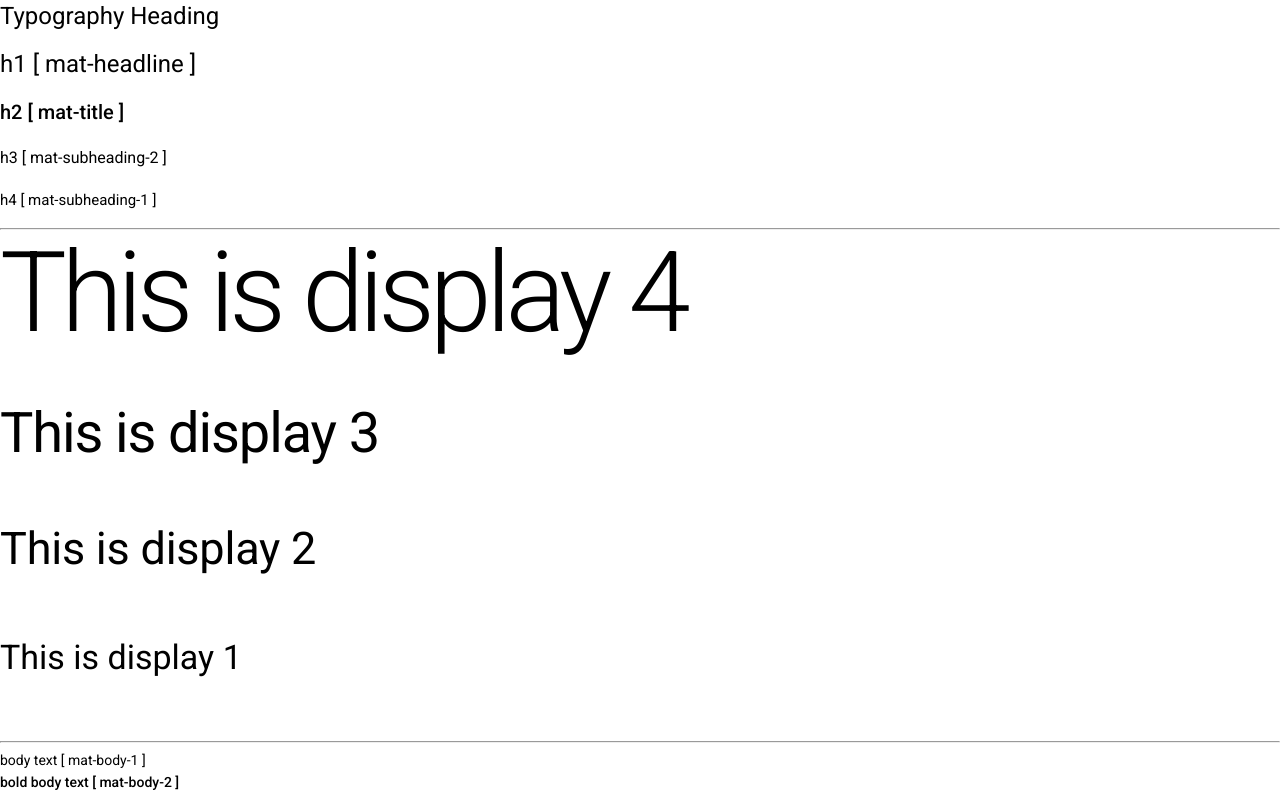
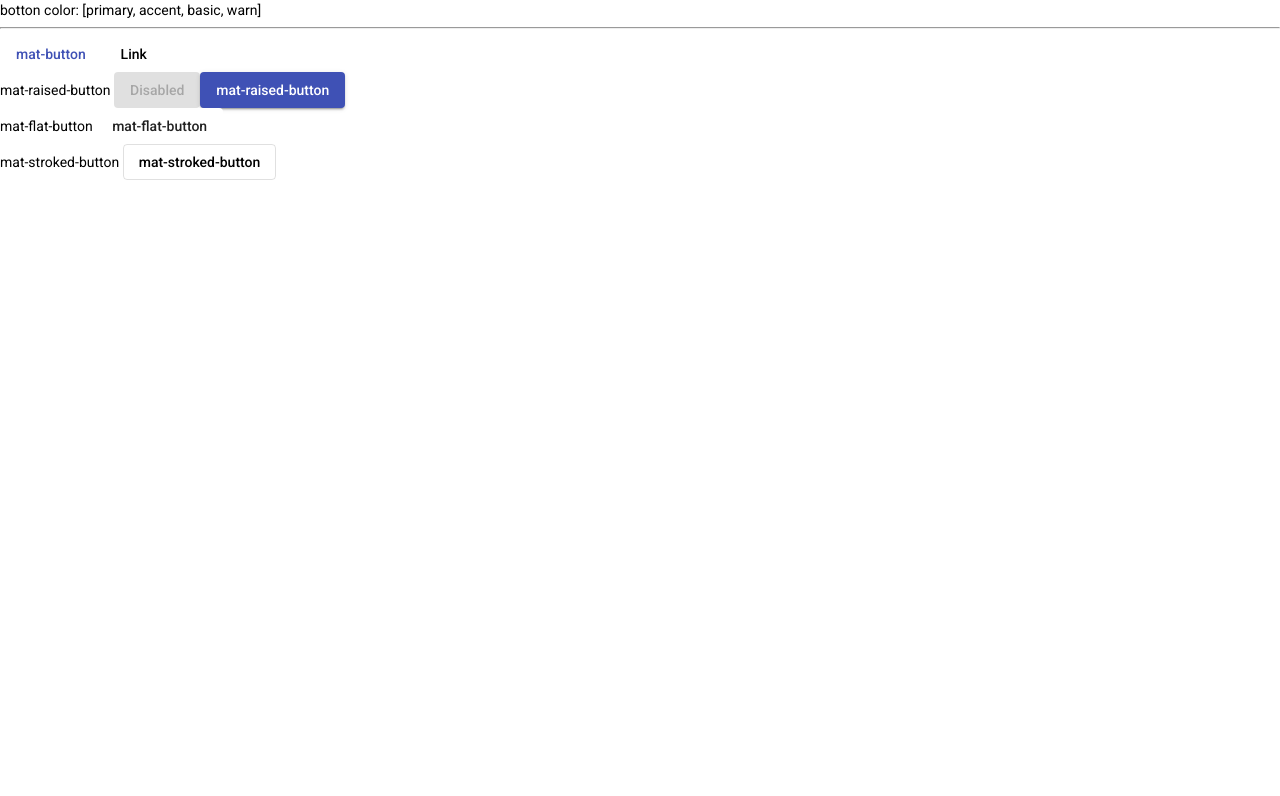
Before and after one commit to MukundDholariya2706/Angular-Material, an Angular app: page / in a window 1280 px wide. Shown: the top 796 px of the page. Built offline with nearby package versions, Linux system fonts and the light colour scheme.

Commit message:
add button

```diff
--- a/src/app/app.component.html
+++ b/src/app/app.component.html
@@ -1 +1,2 @@
-<app-heading></app-heading>
+<!-- <app-heading></app-heading> -->
+<app-button></app-button>
--- a/src/app/app.module.ts
+++ b/src/app/app.module.ts
@@ -1,3 +1,4 @@
+import { ButtonComponent } from './material/button/button/button.component';
 import { HeadingComponent } from './material/typography/heading/heading.component';
 import { MaterialModule } from './material/material.module';
 import { NgModule } from '@angular/core';
@@ -11,6 +12,7 @@ import { BrowserAnimationsModule } from '@angular/platform-browser/animations';
   declarations: [
     AppComponent,
     HeadingComponent,
+    ButtonComponent
   ],
   imports: [
     BrowserModule,
--- /dev/null
+++ b/src/app/material/button/button/button.component.html
@@ -0,0 +1,17 @@
+botton color: [primary, accent, basic, warn]
+<hr>
+<button mat-button color="primary">mat-button</button>
+<a mat-button href="" target="_blank">Link</a>
+<br>
+
+mat-raised-button
+<button mat-raised-button disabled>Disabled</button>
+<button mat-raised-button color="primary">mat-raised-button</button>
+<br>
+
+mat-flat-button
+<button mat-flat-button>mat-flat-button</button>
+<br>
+
+mat-stroked-button
+<button mat-stroked-button>mat-stroked-button</button>
--- /dev/null
+++ b/src/app/material/button/button/button.component.ts
@@ -0,0 +1,15 @@
+import { Component, OnInit } from '@angular/core';
+
+@Component({
+  selector: 'app-button',
+  templateUrl: './button.component.html',
+  styleUrls: ['./button.component.css']
+})
+export class ButtonComponent implements OnInit {
+
+  constructor() { }
+
+  ngOnInit() {
+  }
+
+}
```
Also changed, not shown: src/app/material/button/button/button.component.css (added), 1 other file (tests, documents, lock files or other folders).
